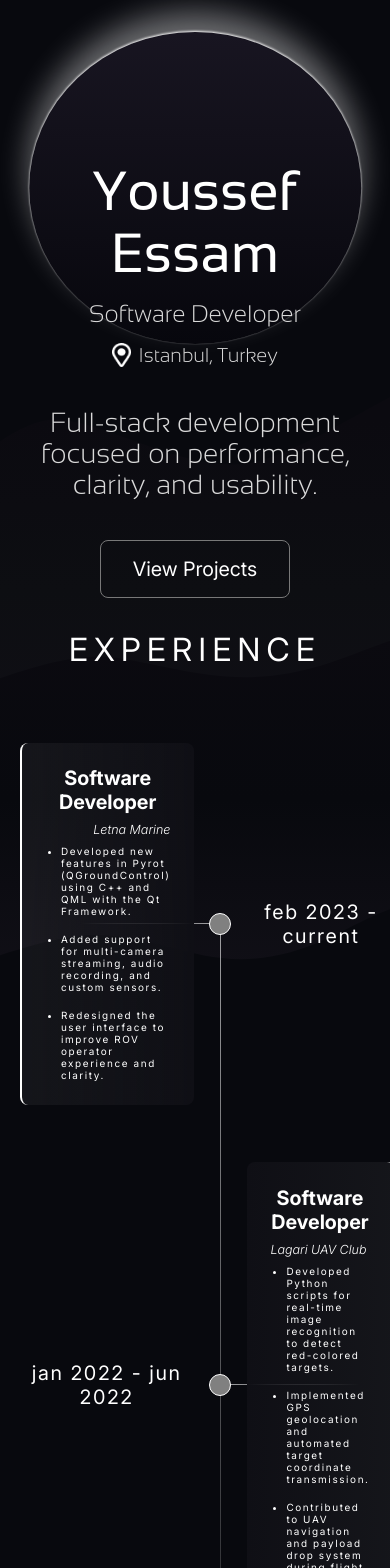
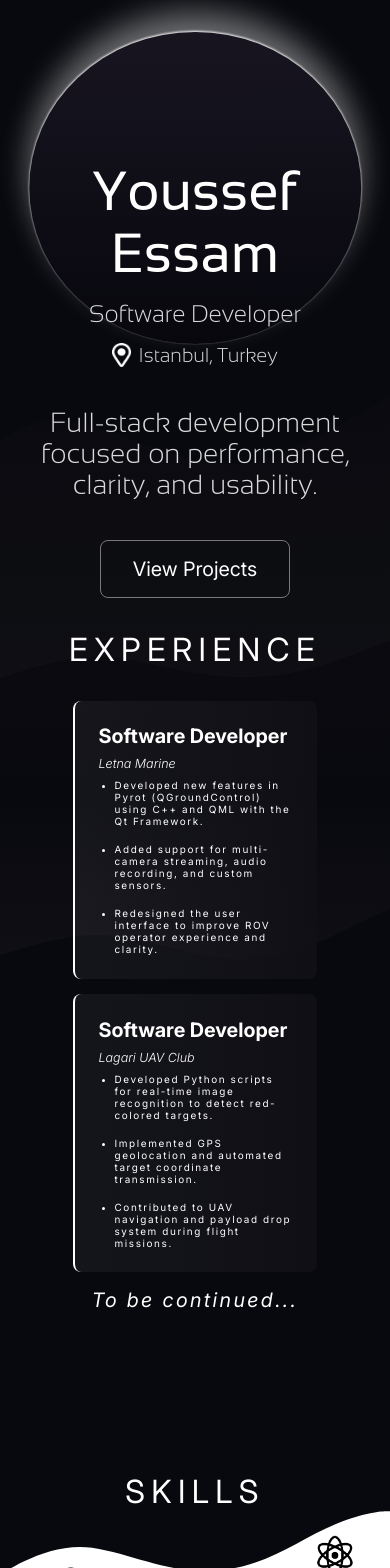
Before and after one commit to joeshawky/portfolio, a React (Vite) app: page / in a window 390 px wide. Shown: the top 1568 px of the page. Built offline with nearby package versions, Linux system fonts and the light colour scheme.

Commit message:
made the experience section responsive for mobile phones

```diff
--- a/src/components/ExperienceSection/index.jsx
+++ b/src/components/ExperienceSection/index.jsx
@@ -61,22 +61,17 @@ function Svgs() {
 function Card({ row, position, companyName, tasks, isLeft = false }) {
     return (
         <div
-            className={styles.timelineBox}
+            className={`${styles.timelineBox} ${isLeft ? styles.boxLeft : styles.boxRight}`}
             style={{
-                gridRow: `${row} / span 1`,
-                gridColumn: `${isLeft ? `1 / span 1` : `3 / span 1`}`,
-                borderLeft: `${isLeft ? `2px solid white` : ""}`,
-                borderRight: `${isLeft ? `` : "2px solid white"}`,
-                background: `linear-gradient(to ${
-                    isLeft ? "left" : "right"
-                }, #0F0F15, rgba(255, 255, 255, 0.05))`,
+                gridRow: `${row} / span 1`
             }}
         >
             <h1 className={styles.position}>{position}</h1>
             <p
                 className={styles.companyName}
                 style={{
-                    alignSelf: isLeft ? "flex-end" : "flex-start",
+                    // alignSelf: isLeft ? "flex-end" : "flex-start",
+                    alignSelf: "flex-start",
                 }}
             >
                 {companyName}
--- a/src/components/ExperienceSection/styles.module.css
+++ b/src/components/ExperienceSection/styles.module.css
@@ -43,7 +43,7 @@
     width: 90%;
     max-width: 1000px;
     display: grid;
-    grid-template: 1fr auto 1fr;
+    grid-template-columns: 1fr auto 1fr;
     grid-template-rows: 1fr 1fr auto;
     justify-items: center;
     align-items: center;
@@ -73,6 +73,7 @@
     color: #1100ff;
     grid-column: 2 / span 1;
 }
+
 
 
 .circleLeft::before {
@@ -107,8 +108,50 @@
     flex-direction: column;
     gap: .5rem;
     padding: min(2rem, 6vw);
+    max-width: 50vw;
     /* padding: min(2rem, 6vw) min(4rem, 6vw); */
 }
+
+.boxLeft {
+    grid-column: 1 / span 1;
+    border-left: 2px solid white;
+    background: linear-gradient(to left, #0F0F15, rgba(255, 255, 255, 0.05));
+}
+
+.boxRight {
+    grid-column: 3 / span 1;
+    border-right: 2px solid white;
+    background: linear-gradient(to right, #0F0F15, rgba(255, 255, 255, 0.05));
+}
+
+
+@media screen and (max-width: 750px) {
+    .circle {
+        display: none;
+    }
+    .timelineDate {
+        display: none;
+    }
+
+    .timelineMidLine {
+        display: none;
+    }
+
+    .timeline {
+        grid-template-columns: 1fr;
+    }
+
+    .timelineBox {
+        grid-column: 1 / span 1;
+    }
+
+    .boxRight {
+        border-right: none;
+        border-left: 2px solid white;
+        background: linear-gradient(to left, #0F0F15, rgba(255, 255, 255, 0.05));
+    }
+}
+
 
 .timelineDate {
     font-family: 'inter';
```
